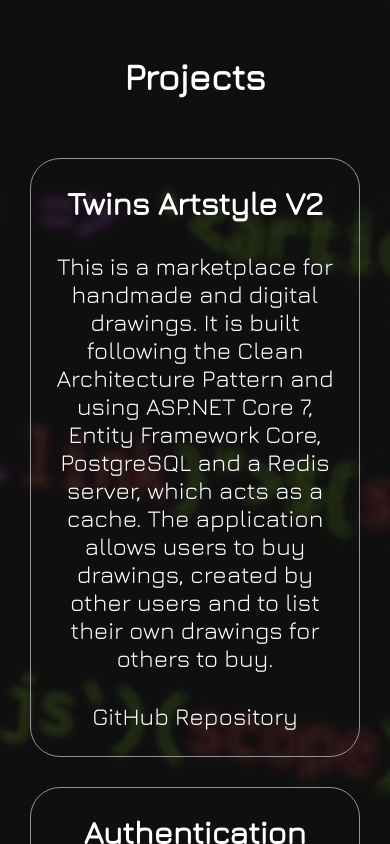
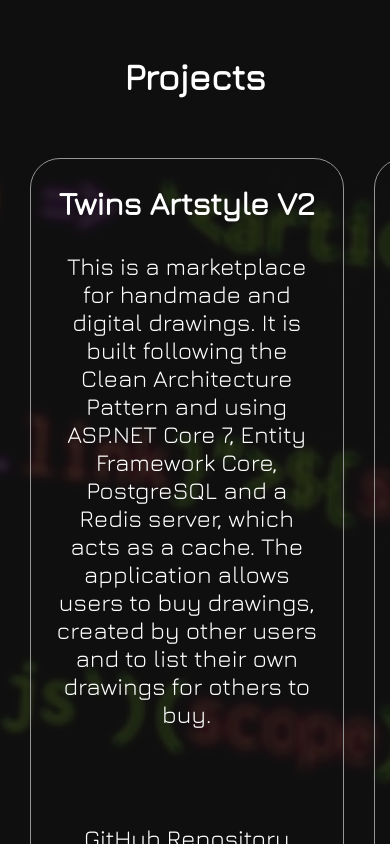
Before and after one commit to boris264/Portfolio, a React (Vite) app: page / in a window 390 px wide. Shown: the part 1180-2024 px from the top of the page. Built offline with nearby package versions, Linux system fonts and the light colour scheme.

Commit message:
Refactored the design for the Projects section. The projects will scroll vertically when viewing the site on a Desktop, and will scroll horizontally when viewing the site on a phone/tablet.

```diff
--- a/src/components/Project/ProjectCard.module.css
+++ b/src/components/Project/ProjectCard.module.css
@@ -20,11 +20,12 @@
 .projectCard > a {
     font-size: 2rem;
     text-decoration: none;
+    margin-top: auto;
 }
 
 @media screen and (max-width: 900px) {
     .projectCard {
-        min-width: 200px;
+        min-width: 95%;
     }
 
     .projectCard > h3 {
--- a/src/components/Project/ProjectsContainer.module.css
+++ b/src/components/Project/ProjectsContainer.module.css
@@ -1,6 +1,6 @@
 .projectsContainer {
-    height: 800px;
     margin-top: 30px;
+    height: 900px;
     display: flex;
     flex-direction: column;
     align-items: center;
@@ -9,3 +9,14 @@
     padding: 30px;
     scroll-snap-type: y mandatory;
 }
+
+@media screen and (max-width: 900px) {
+    .projectsContainer {
+        justify-content: flex-start;
+        flex-direction: row;
+        width: 100%;
+        height: auto;
+        align-items: stretch;
+        scroll-snap-type: x mandatory;
+    }
+}
```
